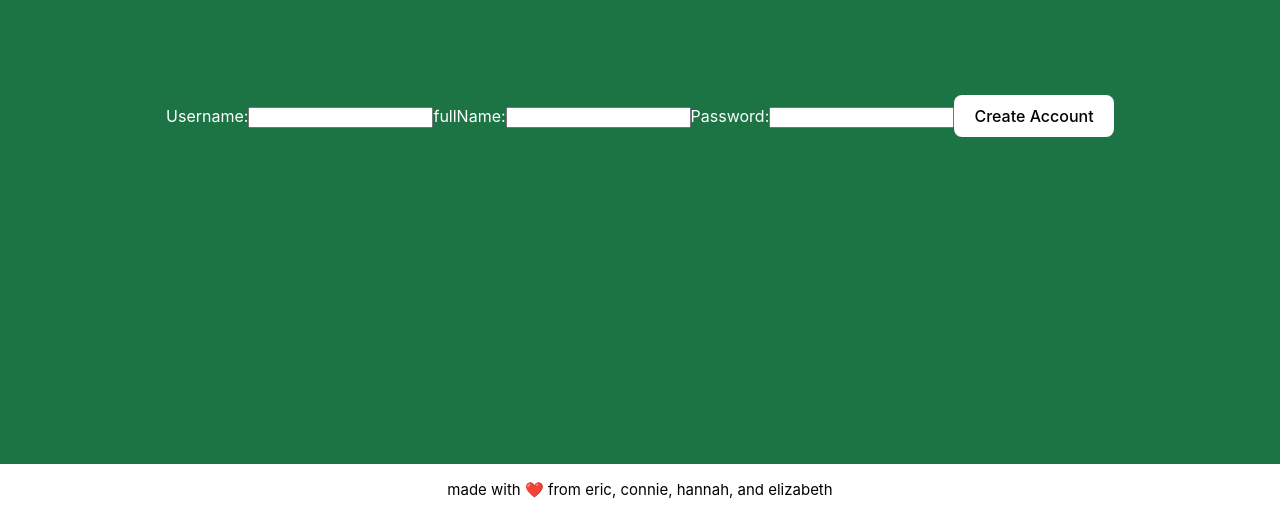
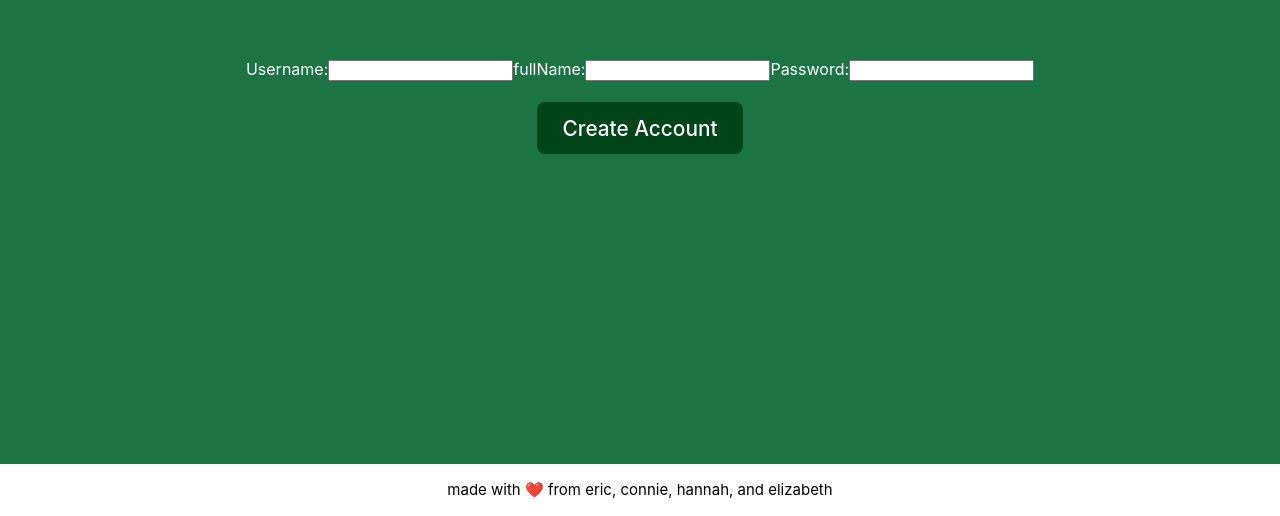
Before and after one commit to conniely04/Consilia, a React (Vite) app in the folder client/: page /create-account in a window 1280 px wide. Shown: the part 284-800 px from the top of the page. Built offline with nearby package versions, Linux system fonts and the light colour scheme.

Commit message:
it works trust

```diff
--- a/client/src/Pages/CreateAccount.jsx
+++ b/client/src/Pages/CreateAccount.jsx
@@ -78,7 +78,10 @@ function CreateAccount() {
             onChange={handleChange}
           />
         </label>
+        <div className="start-button">
+
         <button type="submit">Create Account</button>
+        </div>
       </form>
     </div>
   );
```
